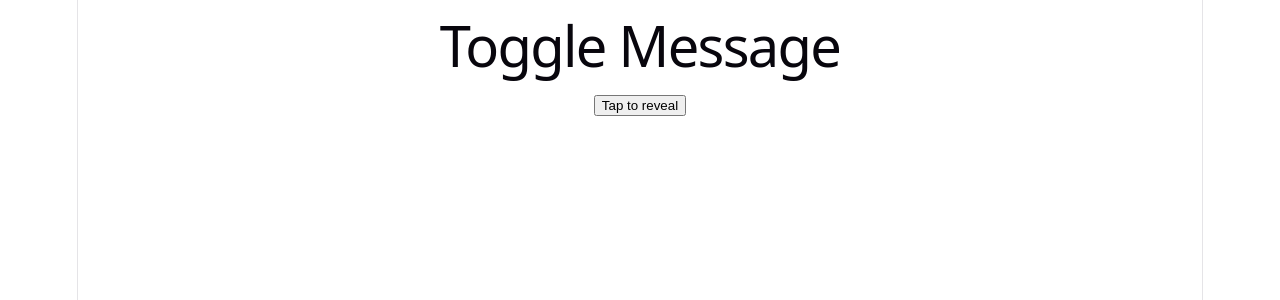
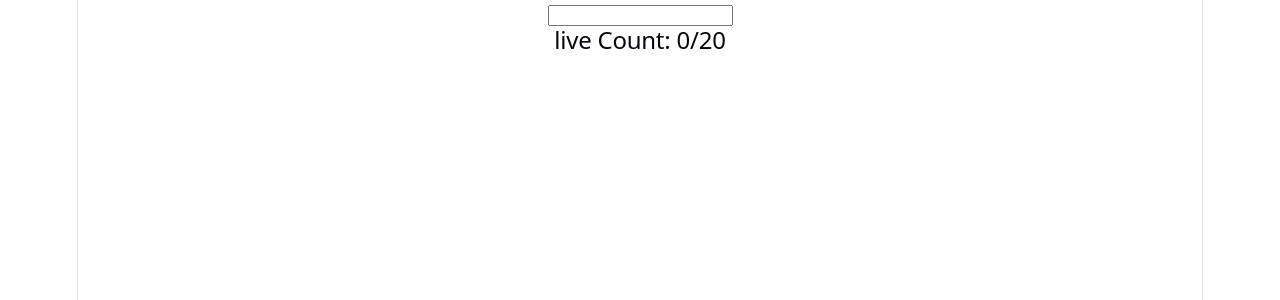
Before and after one commit to MohdAinul/React, a React (Vite) app in the folder coding/: page / in a window 1280 px wide. Shown: the top 300 px of the page. Built offline with nearby package versions, Linux system fonts and the light colour scheme.

Commit message:
charactercounter

```diff
--- a/coding/src/App.jsx
+++ b/coding/src/App.jsx
@@ -1,9 +1,10 @@
 import Counter from "./practice/01-counter/Counter";
 import TodoList from "./practice/02-todo-list/TodoList";
 import ToggleMessage from "./practice/03-toggle-message/ToggleMessage";
+import CharacterConter from "./practice/characterCounter/CharacterConter";
 
 function App() {
-  return <ToggleMessage />;
+  return <CharacterConter />;
 }
 
 export default App;
--- /dev/null
+++ b/coding/src/practice/characterCounter/CharacterConter.jsx
@@ -0,0 +1,18 @@
+import React, { useState } from "react";
+
+const CharacterConter = () => {
+  const [text, setText] = useState("");
+  return (
+    <div>
+      <input
+        type="text"
+        maxLength={20}
+        value={text}
+        onChange={(e) => setText(e.target.value)}
+      />
+      <h2>live Count: {text.length}/20</h2>
+    </div>
+  );
+};
+
+export default CharacterConter;
```
